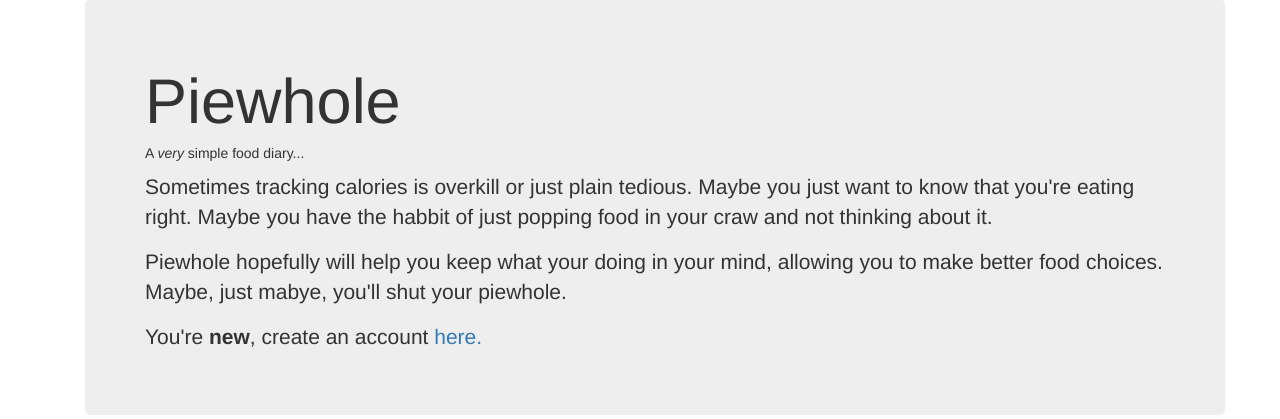
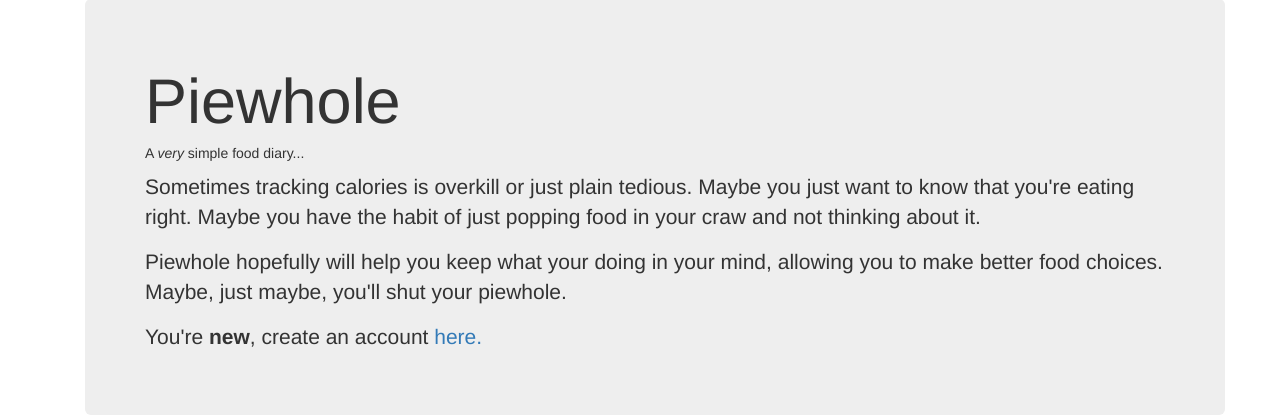
Before and after one commit to CarbonJ/Piewhole, a Flask app: page / in a window 1280 px wide. Shown: the part 71-490 px from the top of the page. Run offline with Flask 2, Linux system fonts and the light colour scheme; some libraries are stand-ins or nearby versions.

Commit message:
Typo fixes
Two trivial typo fixes

```diff
--- a/piewhole/templates/intro.html
+++ b/piewhole/templates/intro.html
@@ -5,8 +5,8 @@
     <div class="jumbotron">
             <h1>Piewhole</h1>
             <h5>A <i>very</i> simple food diary...</h5>
-            <p>Sometimes tracking calories is overkill or just plain tedious.  Maybe you just want to know that you're eating right.  Maybe you have the habbit of just popping food in your craw and not thinking about it.</p>
-            <p>Piewhole hopefully will help you keep what your doing in your mind, allowing you to make better food choices.  Maybe, just mabye, you'll shut your piewhole.</p>
+            <p>Sometimes tracking calories is overkill or just plain tedious.  Maybe you just want to know that you're eating right.  Maybe you have the habit of just popping food in your craw and not thinking about it.</p>
+            <p>Piewhole hopefully will help you keep what your doing in your mind, allowing you to make better food choices.  Maybe, just maybe, you'll shut your piewhole.</p>
             <p>
             {% if current_user.is_anonymous() %}
             You're <b>new</b>, create an account <a href='{{ url_for('register_user_get') }}'>here.</a>
```
